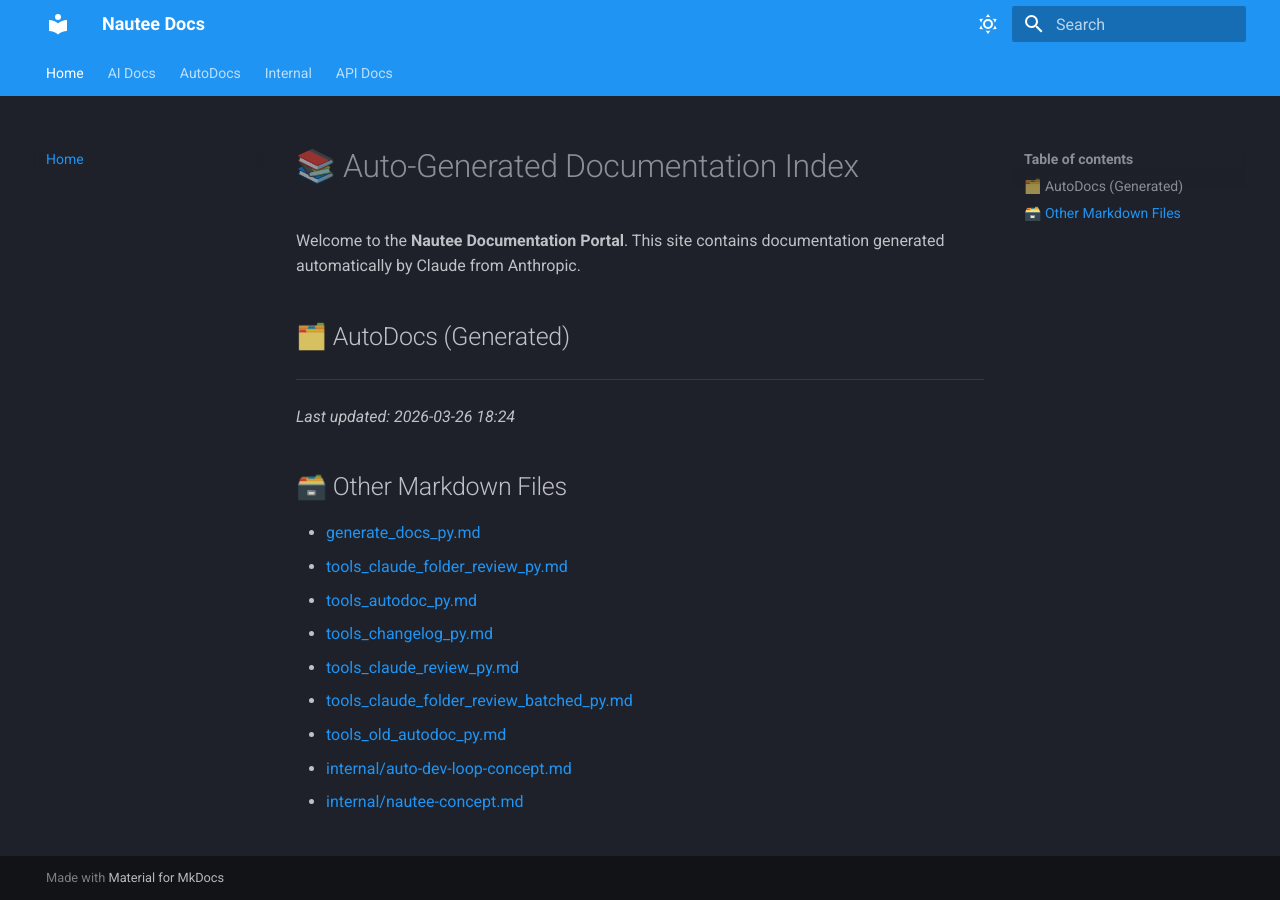
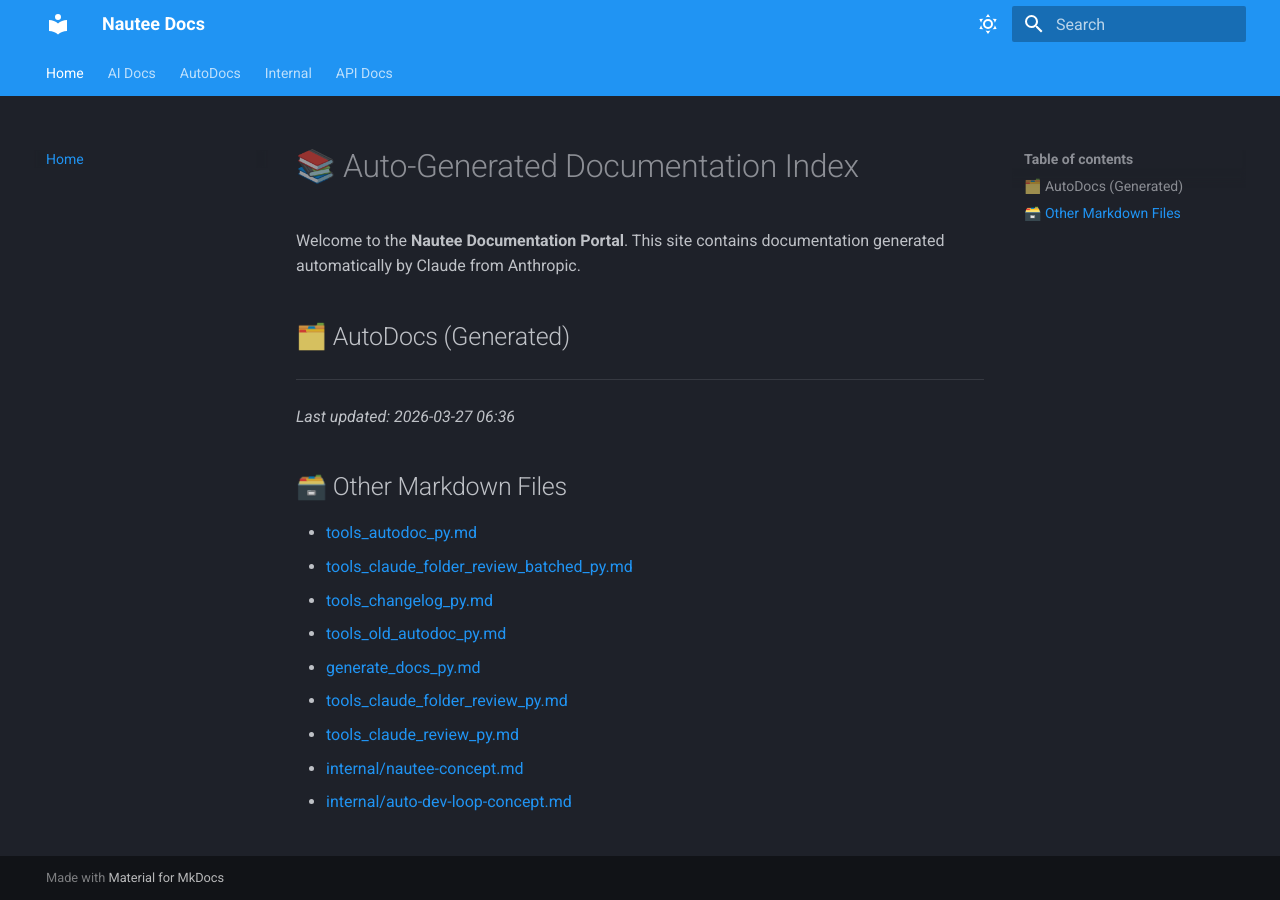
Before and after one commit to 48Nauts-Operator/nautee, an MkDocs documentation site: the page built from docs/index.md, in a window 1280 px wide. Built offline with MkDocs 1.6.1 and Material for MkDocs 9.7.7, drawn with Linux system fonts in a browser that asks for light colours.

```diff
--- a/docs/index.md
+++ b/docs/index.md
@@ -7,16 +7,16 @@ Welcome to the **Nautee Documentation Portal**. This site contains documentation
 
 ---
 
-_Last updated: 2026-03-26 18:24_
+_Last updated: 2026-03-27 06:36_
 
 ## 🗃️ Other Markdown Files
 
+- [tools_autodoc_py.md](tools_autodoc_py.md)
+- [tools_claude_folder_review_batched_py.md](tools_claude_folder_review_batched_py.md)
+- [tools_changelog_py.md](tools_changelog_py.md)
+- [tools_old_autodoc_py.md](tools_old_autodoc_py.md)
 - [generate_docs_py.md](generate_docs_py.md)
 - [tools_claude_folder_review_py.md](tools_claude_folder_review_py.md)
-- [tools_autodoc_py.md](tools_autodoc_py.md)
-- [tools_changelog_py.md](tools_changelog_py.md)
 - [tools_claude_review_py.md](tools_claude_review_py.md)
-- [tools_claude_folder_review_batched_py.md](tools_claude_folder_review_batched_py.md)
-- [tools_old_autodoc_py.md](tools_old_autodoc_py.md)
+- [internal/nautee-concept.md](internal/nautee-concept.md)
 - [internal/auto-dev-loop-concept.md](internal/auto-dev-loop-concept.md)
-- [internal/nautee-concept.md](internal/nautee-concept.md)
```
